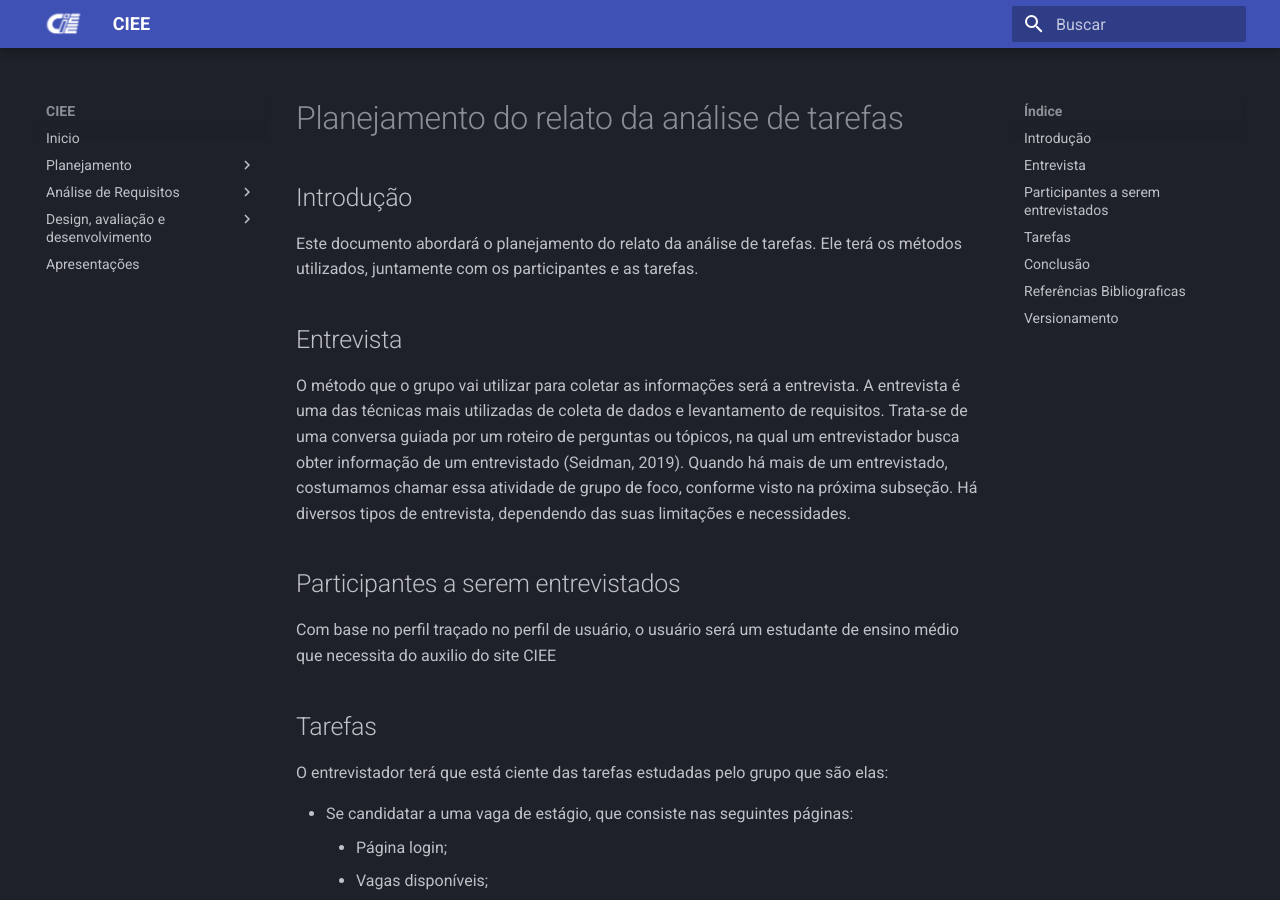
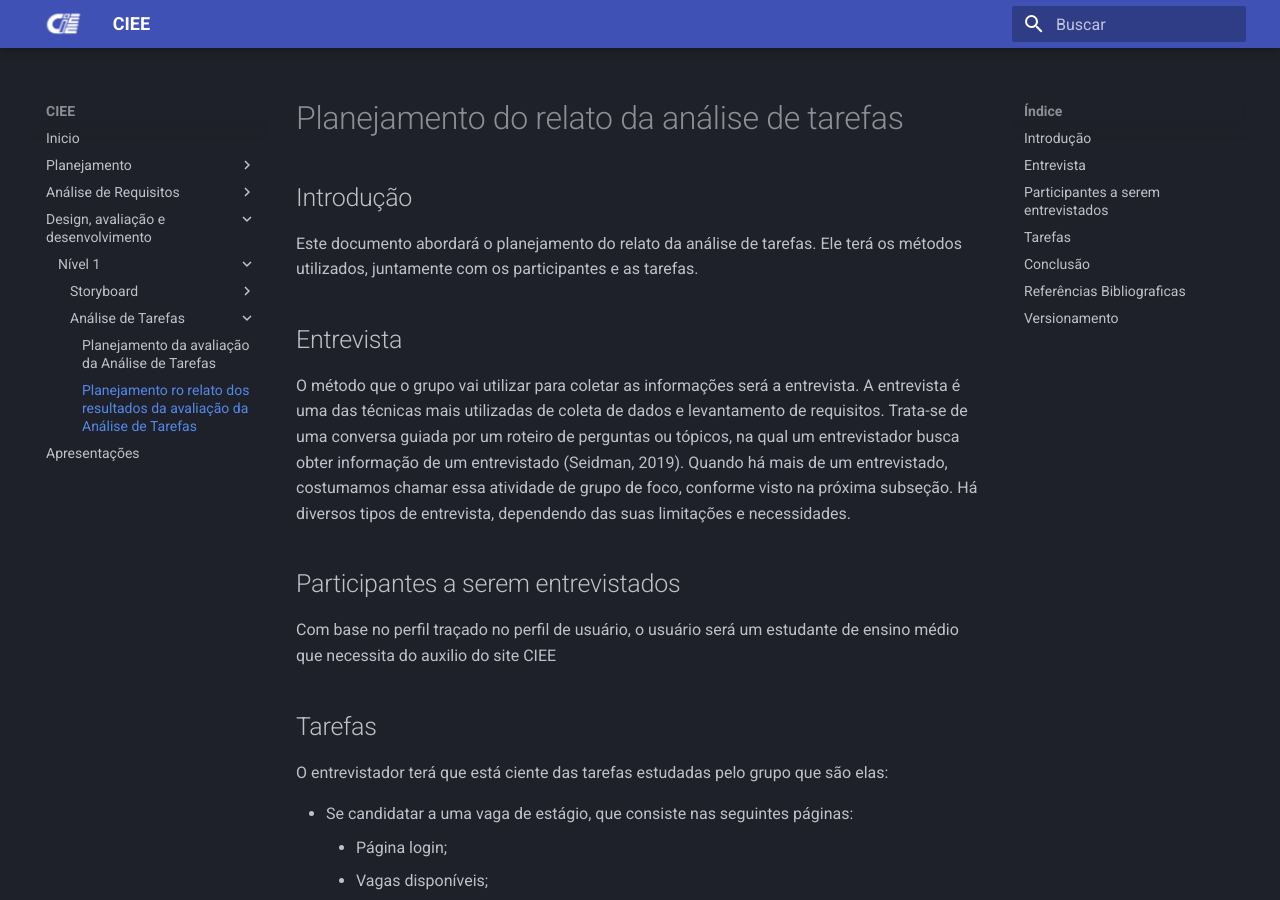
Before and after one commit to JoaoGElvas/2022.1-CIEE, an MkDocs documentation site: the page built from docs/design_avaliacao_desenvolvimento/nivel_1/Planejamento_relato_resultados_avaliacao_analise_tarefas.md, in a window 1280 px wide and 900 px high. Built offline with MkDocs 1.6.1 and Material for MkDocs 9.7.7, drawn with Linux system fonts in a browser that asks for light colours.

Commit message:
Adição de páginas na página de navegação

```diff
--- a/mkdocs.yml
+++ b/mkdocs.yml
@@ -31,4 +31,5 @@
         - Planejamento do relato dos resultados da avaliação do Storyboard: design_avaliacao_desenvolvimento/nivel_1/Planejamento_Relato_Storyboard.md
       - Análise de Tarefas:
         - Planejamento da avaliação da Análise de Tarefas: design_avaliacao_desenvolvimento/nivel_1/planejamento_analise_de_tarefa.md
+        - Planejamento ro relato dos resultados da avaliação da Análise de Tarefas: design_avaliacao_desenvolvimento/nivel_1/Planejamento_relato_resultados_avaliacao_analise_tarefas.md
   - Apresentações: apresentacoes.md
```
